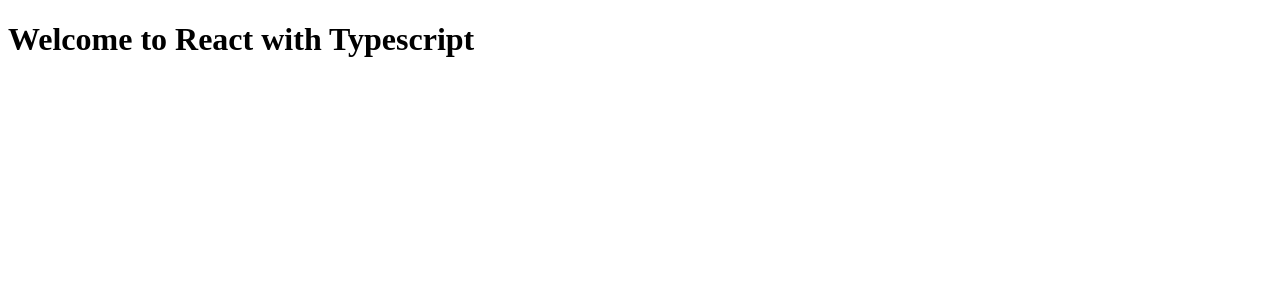
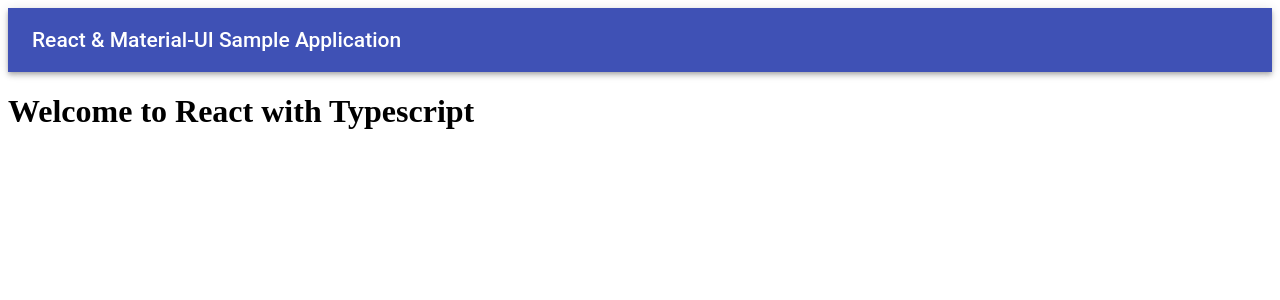
Before and after one commit to enricoteterra/sgef-sales-assistant, a React app: page / in a window 1280 px wide. Shown: the top 300 px of the page. Built offline with nearby package versions, Linux system fonts and the light colour scheme.

Commit message:
added css modules

```diff
--- a/package.json
+++ b/package.json
@@ -10,16 +10,19 @@
     },
     "devDependencies": {
         "@types/jest": "^24.0.11",
+        "@types/material-ui": "^0.21.6",
         "@types/react": "^16.8.8",
         "@types/react-dom": "^16.8.2",
         "@typescript-eslint/eslint-plugin": "^1.4.2",
         "@typescript-eslint/parser": "^1.4.2",
+        "css-loader": "^2.1.1",
         "eslint": "^5.15.2",
         "eslint-config-prettier": "^4.1.0",
         "eslint-plugin-prettier": "^3.0.1",
         "eslint-plugin-react": "^7.12.4",
         "html-webpack-plugin": "^3.2.0",
         "prettier": "^1.16.4",
+        "style-loader": "^0.23.1",
         "ts-jest": "^24.0.0",
         "ts-loader": "^5.3.3",
         "typescript": "^3.3.3333",
@@ -28,6 +31,7 @@
         "webpack-dev-server": "^3.2.1"
     },
     "dependencies": {
+        "@material-ui/core": "^3.9.2",
         "jest": "^24.5.0",
         "react": "^16.8.4",
         "react-dom": "^16.8.4"
--- /dev/null
+++ b/src/App.css
@@ -0,0 +1,2 @@
+.App {
+}
--- a/src/App.tsx
+++ b/src/App.tsx
@@ -1,10 +1,29 @@
 import * as React from "react";
+import AppBar from "@material-ui/core/AppBar";
+import Toolbar from "@material-ui/core/Toolbar";
+import Typography from "@material-ui/core/Typography";
+import * as styles from "./App.css";
+
+const NavBar: React.FunctionComponent = (): JSX.Element => {
+    return (
+        <div>
+            <AppBar position="static">
+                <Toolbar>
+                    <Typography variant="title" color="inherit">
+                        React & Material-UI Sample Application
+                    </Typography>
+                </Toolbar>
+            </AppBar>
+        </div>
+    );
+};
 
 class App extends React.Component {
     // eslint-disable-next-line @typescript-eslint/explicit-member-accessibility
     render() {
         return (
-            <div>
+            <div className={styles.App}>
+                <NavBar />
                 <h1>Welcome to React with Typescript</h1>
             </div>
         );
--- /dev/null
+++ b/src/styles.d.ts
@@ -0,0 +1,4 @@
+declare module "*.css" {
+    const content: any;
+    export = content;
+}
--- a/webpack.config.js
+++ b/webpack.config.js
@@ -24,6 +24,18 @@
                     },
                 },
             },
+            {
+                test: /\.css$/,
+                loader: "style-loader",
+            },
+            {
+                test: /\.css$/,
+                loader: "css-loader",
+                query: {
+                    modules: true,
+                    localIdentName: "[name]__[local]___[hash:base64:5]",
+                },
+            },
         ],
     },
     output: {
```
Also changed, not shown: 2 other files (tests, documents, lock files or other folders).
